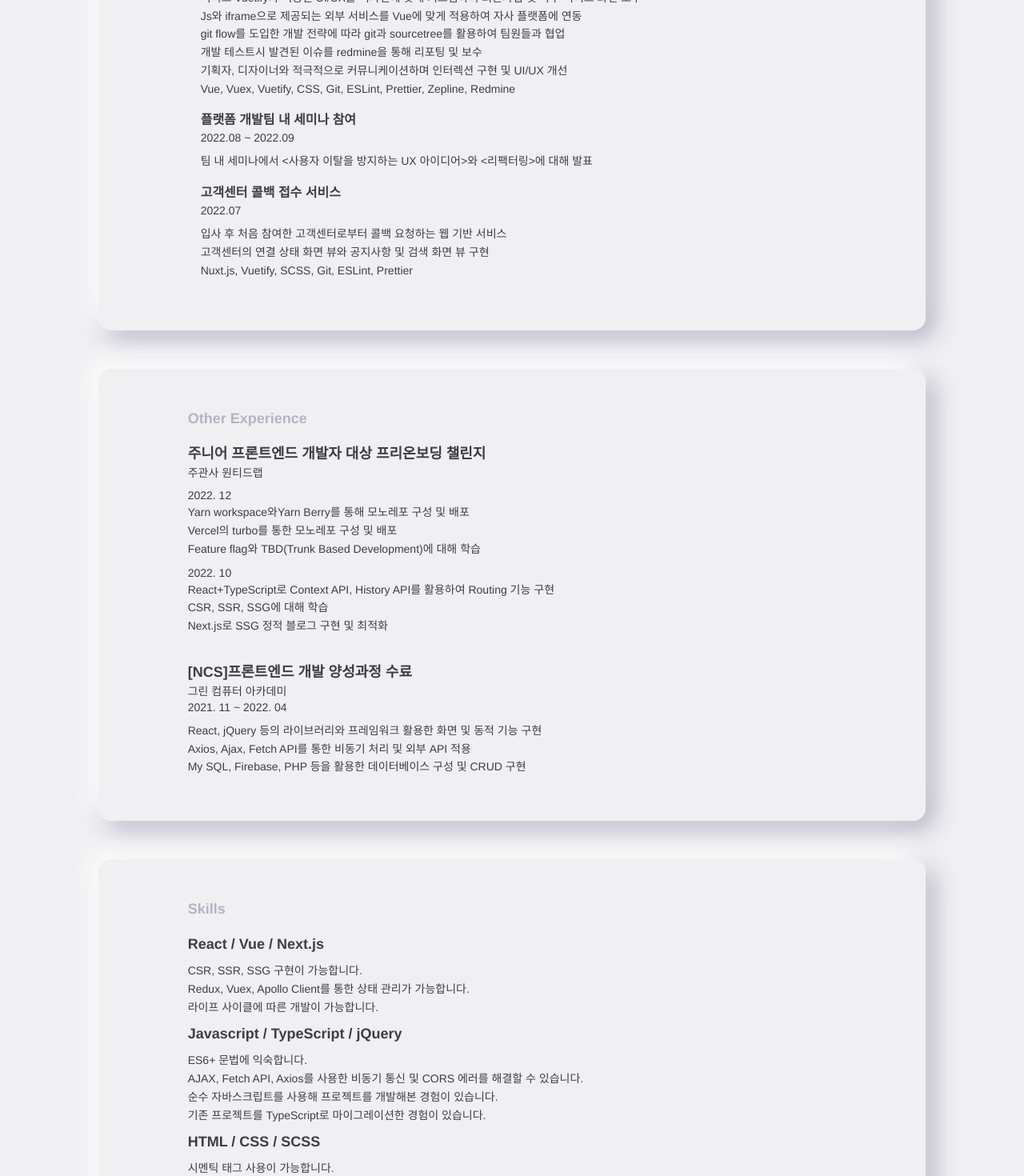
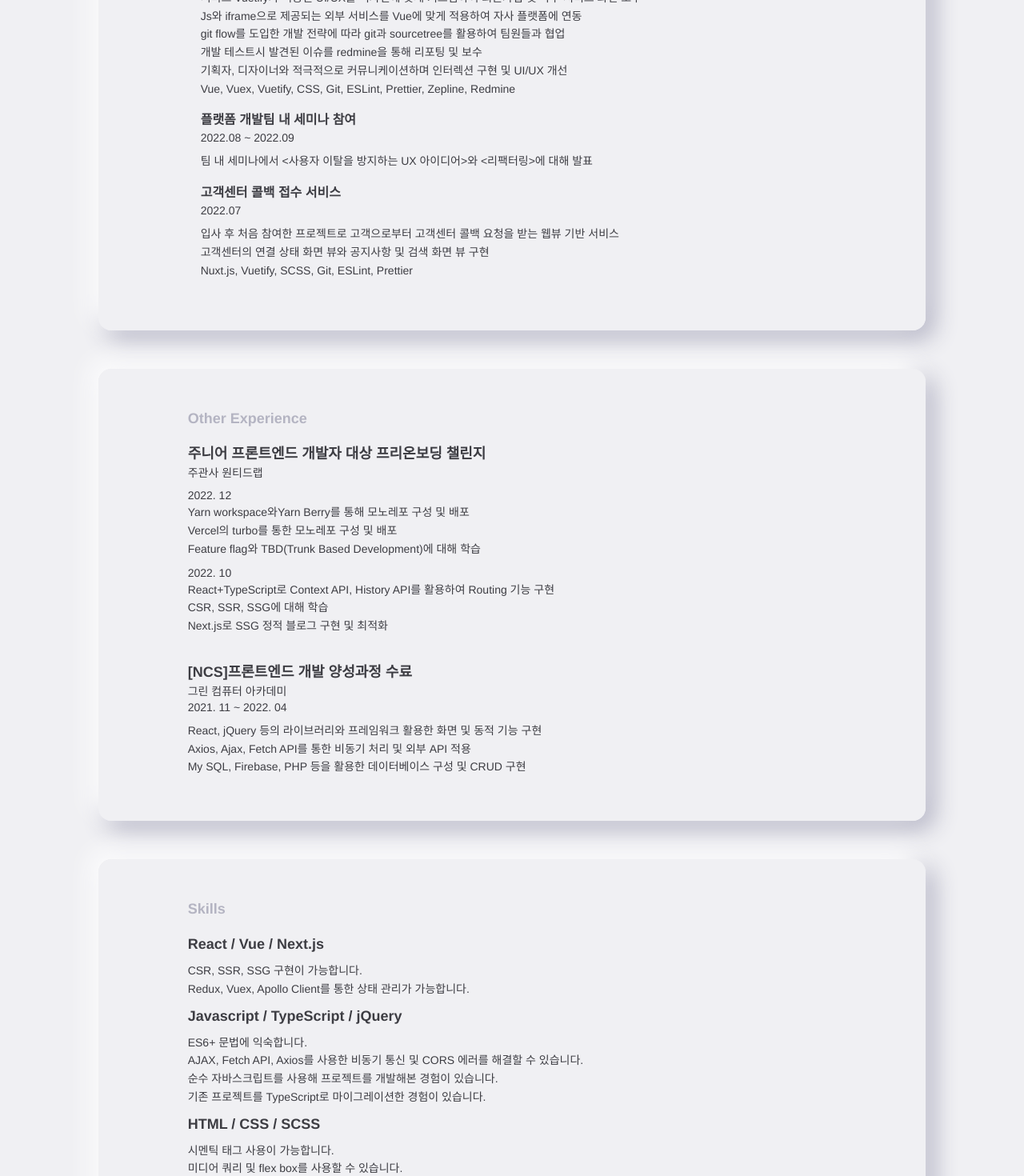
Before and after one commit to Yuuuk94/ssg-blog-next, a Next.js app: page /about in a window 1280 px wide. Shown: the part 921-2391 px from the top of the page at 80% size. Built offline with nearby package versions, Linux system fonts and the light colour scheme.

Commit message:
fix 내용

```diff
--- a/pages/about/index.tsx
+++ b/pages/about/index.tsx
@@ -79,7 +79,8 @@ const About: NextPage = () => {
               <p className="mb-2 text-sm">2022.07</p>
 
               <p className="mb-4 text-sm leading-relaxed">
-                입사 후 처음 참여한 고객센터로부터 콜백 요청하는 웹 기반 서비스
+                입사 후 처음 참여한 프로젝트로 고객으로부터 고객센터 콜백 요청을
+                받는 웹뷰 기반 서비스
                 <br />
                 고객센터의 연결 상태 화면 뷰와 공지사항 및 검색 화면 뷰 구현
                 <br />
@@ -144,8 +145,6 @@ const About: NextPage = () => {
             CSR, SSR, SSG 구현이 가능합니다.
             <br />
             Redux, Vuex, Apollo Client를 통한 상태 관리가 가능합니다.
-            <br />
-            라이프 사이클에 따른 개발이 가능합니다.
           </p>
           <p className="mb-2 text-lg font-bold text-textMain">
             Javascript / TypeScript / jQuery
```
